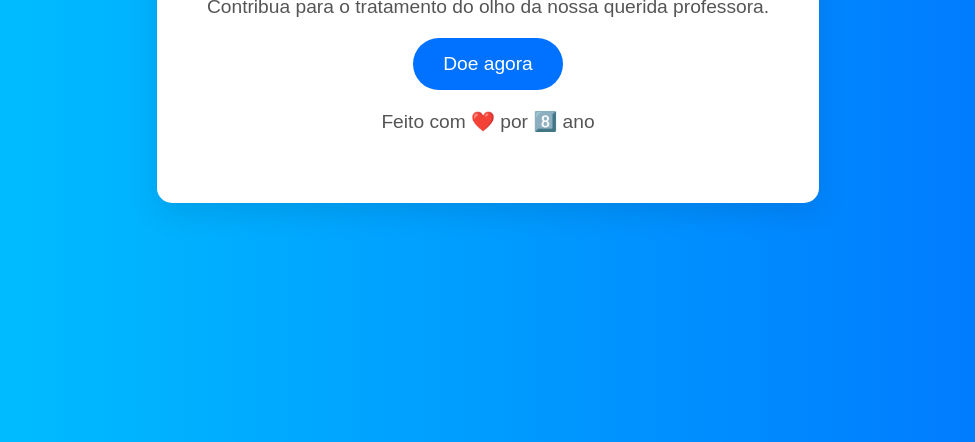
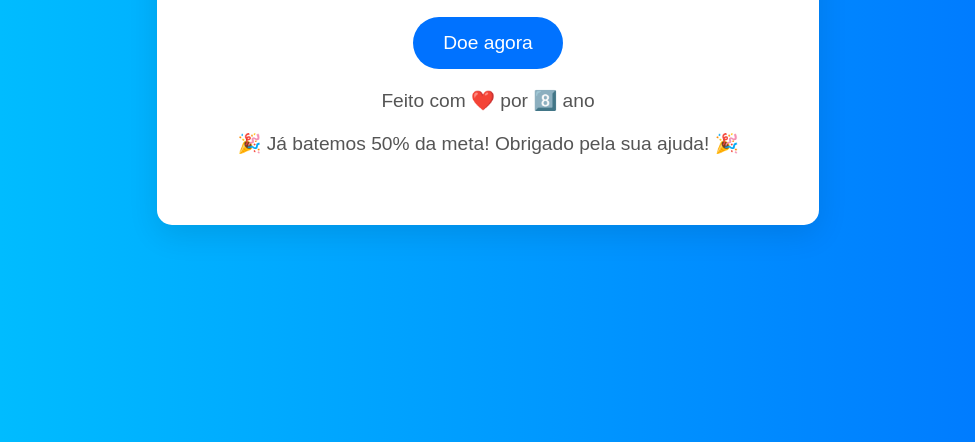
Before and after one commit to 8anooceu/Doeparasu, a plain HTML site: page index.html in a window 1280 px wide. Shown: the part 358-800 px from the top of the page, without its empty margins (152-1127 px from the left). Drawn offline with Linux system fonts and the light colour scheme.

Commit message:
Update index.html

```diff
--- a/index.html
+++ b/index.html
@@ -12,8 +12,9 @@
         <p>Contribua para o tratamento do olho da nossa querida professora.</p>
         <button id="donateBtn" class="donate-btn">Doe agora</button>
 
-        <!-- Texto com emojis -->
+        <!-- Texto com emojis e mensagem de progresso -->
         <p>Feito com ❤️ por 8️⃣ ano</p>
+        <p>🎉 Já batemos 50% da meta! Obrigado pela sua ajuda! 🎉</p>
     </div>
 
     <script>
```
